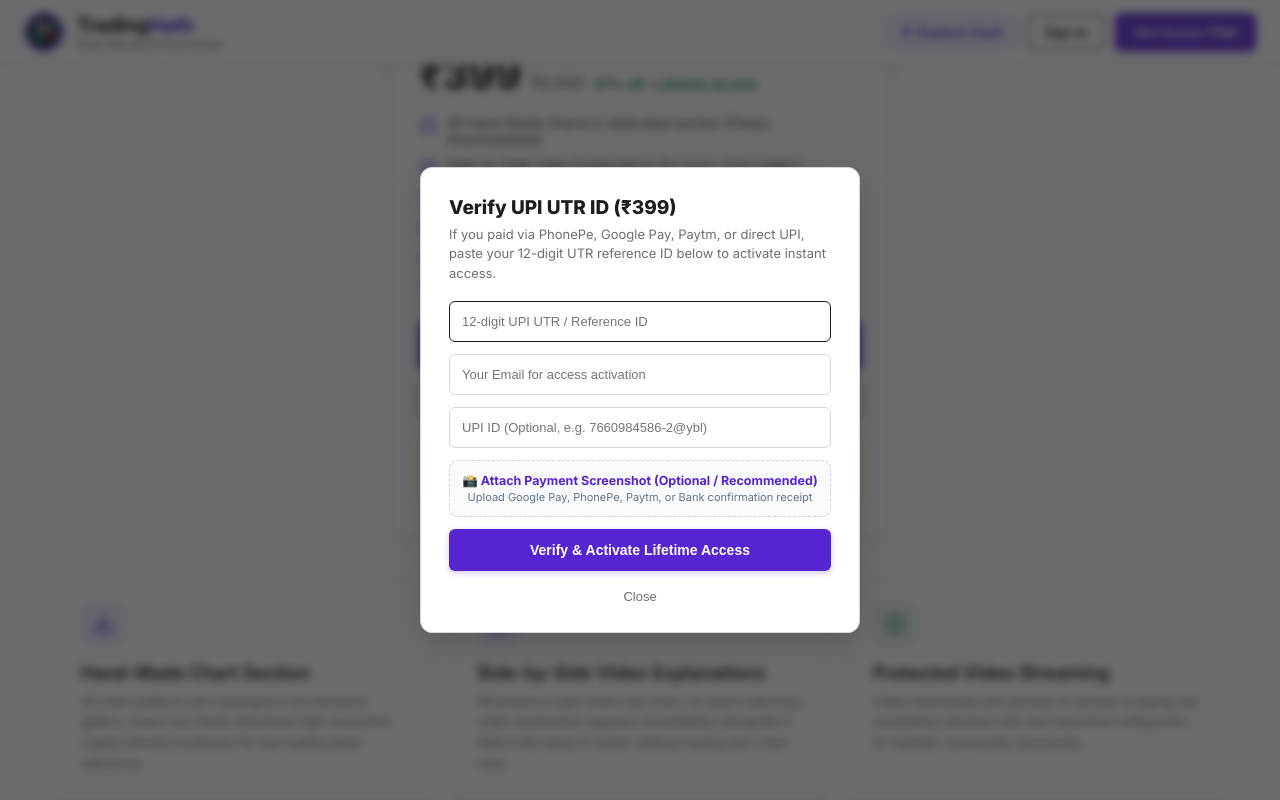
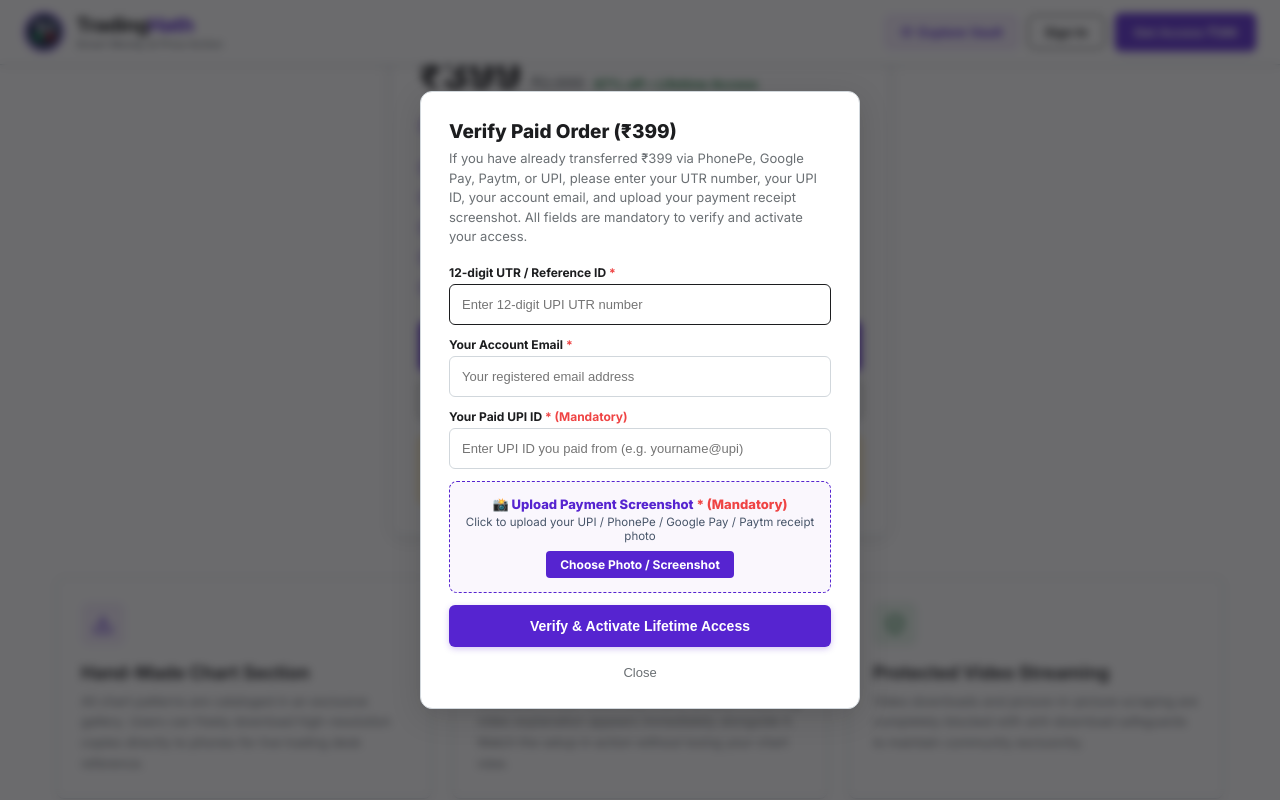
Before and after one commit to tradinghath-rgb/tradinghath-web, a Next.js app: page / in a window 1280 px wide. Both pictures are taken after a click on the button "Already Paid? Enter 12-Digit UPI UTR ID". Shown: the part 525-1325 px from the top of the page. Built offline with nearby package versions, Linux system fonts and the light colour scheme.

Commit message:
feat(payment): make UPI ID, screenshot receipt, UTR, and email strictly mandatory and remove personal UPI ID placeholder

```diff
--- a/src/app/api/razorpay/utr-verify/route.ts
+++ b/src/app/api/razorpay/utr-verify/route.ts
@@ -6,17 +6,39 @@ export async function POST(req: Request) {
   try {
     const { utrId, email, upiId, screenshotUrl } = await req.json();
 
-    if (!utrId || utrId.trim().length < 8) {
+    const cleanUtr = (utrId || '').trim();
+    const cleanEmail = (email || '').trim().toLowerCase();
+    const cleanUpiId = (upiId || '').trim();
+    const cleanScreenshot = (screenshotUrl || '').trim();
+
+    if (!cleanUtr || cleanUtr.length < 8) {
       return NextResponse.json(
-        { success: false, error: 'Please enter a valid 12-digit UPI UTR transaction reference.' },
+        { success: false, error: 'Please enter your 12-digit UPI UTR / Reference ID.' },
         { status: 400 }
       );
     }
 
-    const cleanUtr = utrId.trim();
-    const cleanEmail = (email || '').trim().toLowerCase();
-    const cleanUpiId = (upiId || '').trim();
-    const cleanScreenshot = (screenshotUrl || '').trim();
+    const emailRegex = /^[^\s@]+@[^\s@]+\.[^\s@]+$/;
+    if (!cleanEmail || !emailRegex.test(cleanEmail)) {
+      return NextResponse.json(
+        { success: false, error: 'Please enter a valid registered email address for account activation.' },
+        { status: 400 }
+      );
+    }
+
+    if (!cleanUpiId || !cleanUpiId.includes('@') || cleanUpiId.length < 4) {
+      return NextResponse.json(
+        { success: false, error: 'UPI ID is mandatory. Please enter your valid UPI ID (e.g. username@okhdfcbank, mobile@ybl).' },
+        { status: 400 }
+      );
+    }
+
+    if (!cleanScreenshot) {
+      return NextResponse.json(
+        { success: false, error: 'Payment screenshot is mandatory. Please upload a clear photo/screenshot of your payment receipt.' },
+        { status: 400 }
+      );
+    }
 
     // 0. FIRST: Check database to see if this UTR has already been claimed by another user
     const [allUsers, allUtrs] = await Promise.all([
--- a/src/app/page.tsx
+++ b/src/app/page.tsx
@@ -380,12 +380,35 @@ export default function HomePage() {
   // UTR ID Verification
   const handleUtrSubmit = async (e: React.FormEvent) => {
     e.preventDefault();
-    if (!utrInput.trim()) return;
+    const cleanUtr = utrInput.trim();
+    const cleanEmail = (utrEmail.trim() || user?.email || '').toLowerCase();
+    const cleanUpi = utrUpiId.trim();
+
+    if (!cleanUtr || cleanUtr.length < 8) {
+      setUtrStatus('⚠️ Please enter your valid 12-digit UPI UTR / Reference ID.');
+      return;
+    }
+
+    const emailRegex = /^[^\s@]+@[^\s@]+\.[^\s@]+$/;
+    if (!cleanEmail || !emailRegex.test(cleanEmail)) {
+      setUtrStatus('⚠️ Please enter your valid registered email address.');
+      return;
+    }
+
+    if (!cleanUpi || !cleanUpi.includes('@') || cleanUpi.length < 4) {
+      setUtrStatus('⚠️ UPI ID is mandatory. Please enter the UPI ID you paid from.');
+      return;
+    }
+
+    if (!utrScreenshot) {
+      setUtrStatus('⚠️ Payment screenshot is mandatory. Please attach a photo/screenshot of your payment receipt.');
+      return;
+    }
 
     setUtrStatus('Verifying transaction with Razorpay live records...');
     setUtrUploading(true);
     try {
-      const targetEmail = (utrEmail.trim() || user?.email || 'member@gmail.com').toLowerCase();
+      const targetEmail = cleanEmail;
 
       // If user attached screenshot, optionally upload to server media store
       let finalScreenshotUrl = utrScreenshot;
@@ -412,9 +435,9 @@ export default function HomePage() {
         method: 'POST',
         headers: { 'Content-Type': 'application/json' },
         body: JSON.stringify({
-          utrId: utrInput.trim(),
+          utrId: cleanUtr,
           email: targetEmail,
-          upiId: utrUpiId.trim(),
+          upiId: cleanUpi,
           screenshotUrl: finalScreenshotUrl
         })
       });
@@ -1439,10 +1462,10 @@ export default function HomePage() {
             boxShadow: '0 8px 30px rgba(0,0,0,0.15)'
           }}>
             <h3 style={{ fontSize: '19px', fontWeight: '800', marginBottom: '6px', color: '#1c1d1f' }}>
-              Verify UPI UTR ID (₹399)
+              Verify Paid Order (₹399)
             </h3>
             <p style={{ fontSize: '13px', color: '#6a6f73', marginBottom: '18px', lineHeight: '1.5' }}>
-              If you paid via PhonePe, Google Pay, Paytm, or direct UPI, paste your 12-digit UTR reference ID below to activate instant access.
+              If you have already transferred ₹399 via PhonePe, Google Pay, Paytm, or UPI, please enter your UTR number, your UPI ID, your account email, and upload your payment receipt screenshot. All fields are mandatory to verify and activate your access.
             </p>
 
             {utrStatus && (
@@ -1461,9 +1484,13 @@ export default function HomePage() {
             )}
 
             <form onSubmit={handleUtrSubmit} style={{ display: 'flex', flexDirection: 'column', gap: '12px' }}>
+              <div style={{ display: 'flex', flexDirection: 'column', gap: '4px' }}>
+                <label style={{ fontSize: '12px', fontWeight: '700', color: '#1c1d1f' }}>
+                  12-digit UTR / Reference ID <span style={{ color: '#ef4444' }}>*</span>
+                </label>
                 <input
                   type="text"
-                placeholder="12-digit UPI UTR / Reference ID"
+                  placeholder="Enter 12-digit UPI UTR number"
                   value={utrInput}
                   onChange={(e) => setUtrInput(e.target.value)}
                   style={{
@@ -1478,9 +1505,15 @@ export default function HomePage() {
                   }}
                   required
                 />
+              </div>
+
+              <div style={{ display: 'flex', flexDirection: 'column', gap: '4px' }}>
+                <label style={{ fontSize: '12px', fontWeight: '700', color: '#1c1d1f' }}>
+                  Your Account Email <span style={{ color: '#ef4444' }}>*</span>
+                </label>
                 <input
                   type="email"
-                placeholder="Your Email for access activation"
+                  placeholder="Your registered email address"
                   value={utrEmail}
                   onChange={(e) => setUtrEmail(e.target.value)}
                   style={{
@@ -1495,10 +1528,15 @@ export default function HomePage() {
                   }}
                   required
                 />
-
+              </div>
+
+              <div style={{ display: 'flex', flexDirection: 'column', gap: '4px' }}>
+                <label style={{ fontSize: '12px', fontWeight: '700', color: '#1c1d1f' }}>
+                  Your Paid UPI ID <span style={{ color: '#ef4444' }}>* (Mandatory)</span>
+                </label>
                 <input
                   type="text"
-                placeholder="UPI ID (Optional, e.g. 7660984586-2@ybl)"
+                  placeholder="Enter UPI ID you paid from (e.g. yourname@upi)"
                   value={utrUpiId}
                   onChange={(e) => setUtrUpiId(e.target.value)}
                   style={{
@@ -1511,14 +1549,16 @@ export default function HomePage() {
                     fontSize: '13px',
                     outline: 'none'
                   }}
+                  required
                 />
-
-              {/* Payment Screenshot Upload */}
-              <div style={{
-                border: '1.5px dashed #cbd5e1',
+              </div>
+
+              {/* Payment Screenshot Upload (Mandatory) */}
+              <div style={{
+                border: utrScreenshot ? '1.5px solid #10b981' : '1.5px dashed #5624d0',
                 borderRadius: '8px',
-                padding: '12px',
-                backgroundColor: '#f8fafc',
+                padding: '14px',
+                backgroundColor: utrScreenshot ? '#f0fdf4' : '#faf7fd',
                 textAlign: 'center'
               }}>
                 {utrScreenshot ? (
@@ -1527,10 +1567,10 @@ export default function HomePage() {
                       <img
                         src={utrScreenshot}
                         alt="Payment Screenshot Preview"
-                        style={{ width: '40px', height: '40px', objectFit: 'cover', borderRadius: '4px', border: '1px solid #d1d7dc' }}
+                        style={{ width: '44px', height: '44px', objectFit: 'cover', borderRadius: '4px', border: '1px solid #d1d7dc' }}
                       />
-                      <span style={{ fontSize: '12px', color: '#137333', fontWeight: '600', textOverflow: 'ellipsis', whiteSpace: 'nowrap', overflow: 'hidden' }}>
-                        ✓ Screenshot Attached
+                      <span style={{ fontSize: '12.5px', color: '#137333', fontWeight: '700', textOverflow: 'ellipsis', whiteSpace: 'nowrap', overflow: 'hidden' }}>
+                        ✓ Payment Proof Attached
                       </span>
                     </div>
                     <button
@@ -1545,22 +1585,34 @@ export default function HomePage() {
                         fontWeight: '700'
                       }}
                     >
-                      Remove
+                      Change Photo
                     </button>
                   </div>
                 ) : (
                   <label style={{ display: 'block', cursor: 'pointer' }}>
-                    <div style={{ fontSize: '12.5px', color: '#5624d0', fontWeight: '700', marginBottom: '2px' }}>
-                      📸 Attach Payment Screenshot (Optional / Recommended)
-                    </div>
-                    <div style={{ fontSize: '11px', color: '#64748b' }}>
-                      Upload Google Pay, PhonePe, Paytm, or Bank confirmation receipt
-                    </div>
+                    <div style={{ fontSize: '13px', color: '#5624d0', fontWeight: '800', marginBottom: '3px' }}>
+                      📸 Upload Payment Screenshot <span style={{ color: '#ef4444' }}>* (Mandatory)</span>
+                    </div>
+                    <div style={{ fontSize: '11.5px', color: '#475569', marginBottom: '8px' }}>
+                      Click to upload your UPI / PhonePe / Google Pay / Paytm receipt photo
+                    </div>
+                    <span style={{
+                      display: 'inline-block',
+                      backgroundColor: '#5624d0',
+                      color: '#ffffff',
+                      fontSize: '12px',
+                      fontWeight: '700',
+                      padding: '6px 14px',
+                      borderRadius: '4px'
+                    }}>
+                      Choose Photo / Screenshot
+                    </span>
                     <input
                       type="file"
                       accept="image/*"
                       onChange={handleScreenshotChange}
                       style={{ display: 'none' }}
+                      required
                     />
                   </label>
                 )}
```
Lines whose indentation alone changed are shown as unchanged.
